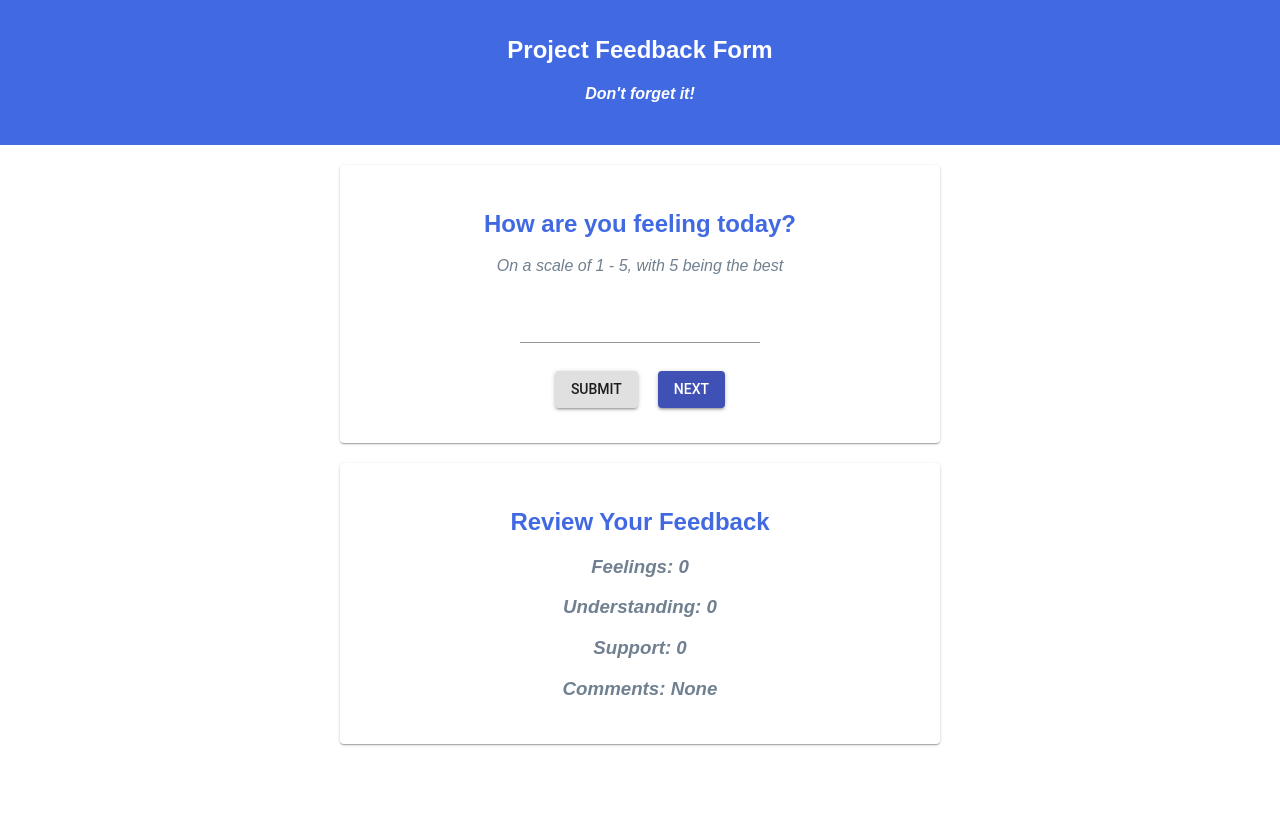
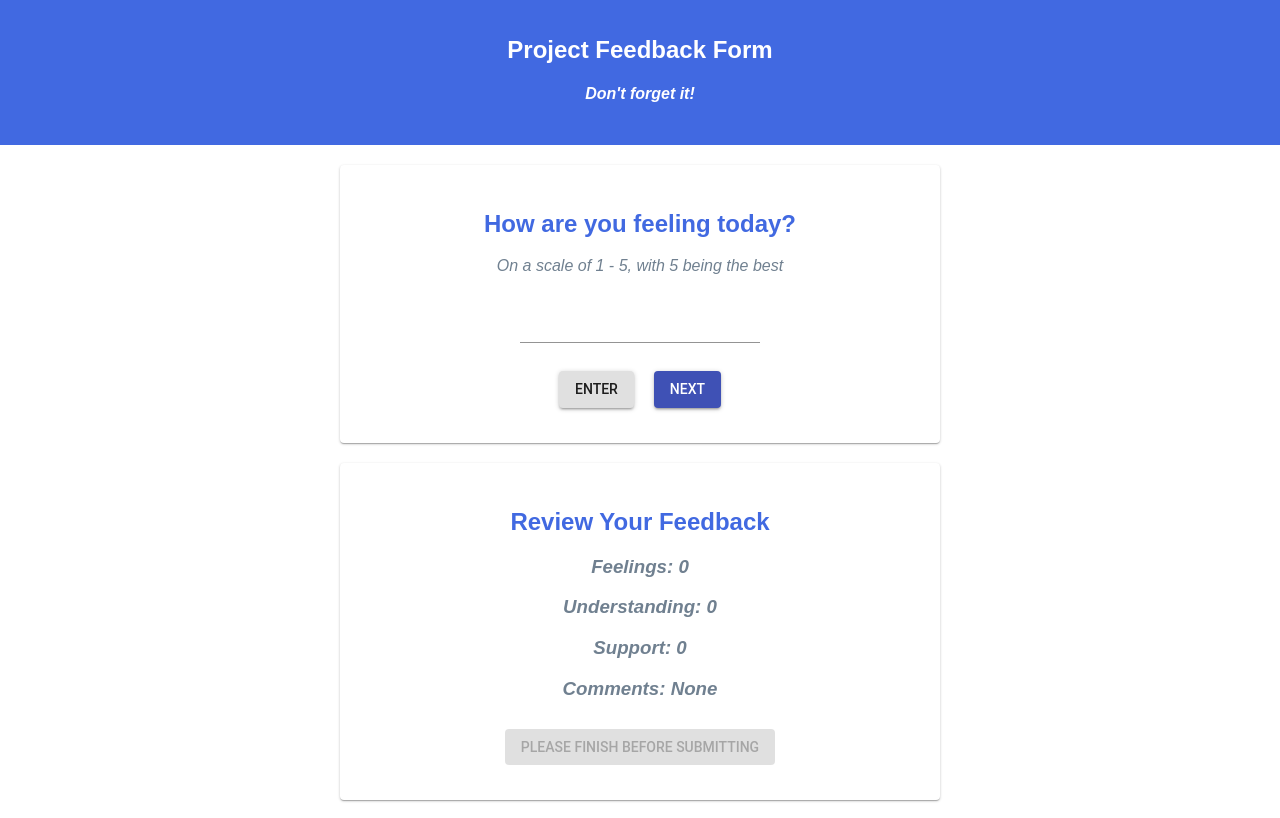
Before and after one commit to jamesctucker/full_stack_feedback_app, a React (Create React App) app: page /#/ in a window 1280 px wide. Built offline with nearby package versions, Linux system fonts and the light colour scheme.

Commit message:
added conditionally rendered submit/incomplete button

```diff
--- a/src/components/App/App.css
+++ b/src/components/App/App.css
@@ -55,6 +55,10 @@
   margin: 10px;
 }
 
+#Final-submit-btn {
+  margin: 10px;
+}
+
 h2 {
   color: royalblue;
 }
--- a/src/components/Comments/Comments.js
+++ b/src/components/Comments/Comments.js
@@ -9,7 +9,7 @@ import '../App/App.css';
 
 
 class Comments extends Component {
-    handleNextBtn = (event) => {
+    handleSubmitFinalFeedback = (event) => {
         let feedbackRating = {
             feeling: this.props.reduxStore.feeling,
             understanding: this.props.reduxStore.understanding,
@@ -42,6 +42,19 @@ class Comments extends Component {
         })
     }
     render() {
+        let status = '';
+        let text = '';
+        if (this.props.reduxStore.feeling === 0 ||
+            this.props.reduxStore.understanding === 0 ||
+            this.props.reduxStore.support === 0 ||
+            this.props.reduxStore.comments === '') {
+            text = "Please Finish Before Submitting"
+            status = true;
+
+        } else {
+            text = "Submit Final Feedback"
+            status = false;
+        }
         return (
             <div>
                 <header className="App-header">
@@ -58,9 +71,7 @@ class Comments extends Component {
                         <br />
                         <br />
                         <Button id="Submit-btn" variant="contained"
-                            onClick={this.handleSubmitBtn}>Submit</Button>
-                        <Button id="Next-btn" color="primary" variant="contained"
-                            onClick={this.handleNextBtn}>Next</Button>
+                            onClick={this.handleSubmitBtn}>Enter</Button>
                     </Card>
                 </div>
                 <div className="Feedback-review">
@@ -70,6 +81,8 @@ class Comments extends Component {
                         <h3>Understanding: {this.props.reduxStore.understanding}</h3>
                         <h3>Support: {this.props.reduxStore.support}</h3>
                         <h3>Comments: {this.props.reduxStore.comments}</h3>
+                        <Button id="Final-submit-btn" color="primary" variant="contained"
+                            disabled={status} onClick={this.handleSubmitFinalFeedback}>{text}</Button>
                     </Card>
                 </div>
             </div>
--- a/src/components/Home/Home.js
+++ b/src/components/Home/Home.js
@@ -35,6 +35,19 @@ class Home extends Component {
 
 
     render() {
+        let status = '';
+        let text = '';
+        if (this.props.reduxStore.feeling === 0 ||
+            this.props.reduxStore.understanding === 0 ||
+            this.props.reduxStore.support === 0 ||
+            this.props.reduxStore.comments === '') {
+            text = "Please Finish Before Submitting"
+            status = true;
+
+        } else {
+            text = "Submit Final Feedback"
+            status = false;
+        }
         return (
             <div>
                 <header className="App-header">
@@ -51,7 +64,7 @@ class Home extends Component {
                         <br />
                         <br />
                         <Button id="Submit-btn" variant="contained"
-                            onClick={this.handleSubmitBtn}>Submit</Button>
+                            onClick={this.handleSubmitBtn}>Enter</Button>
                         <Button id="Next-btn" color="primary" variant="contained"
                             onClick={this.handleNextBtn}>Next</Button>
                     </Card>
@@ -63,6 +76,8 @@ class Home extends Component {
                         <h3>Understanding: {this.props.reduxStore.understanding}</h3>
                         <h3>Support: {this.props.reduxStore.support}</h3>
                         <h3>Comments: {this.props.reduxStore.comments}</h3>
+                        <Button id="Final-submit-btn" color="primary" variant="contained"
+                            disabled={status} onClick={this.handleSubmitFinalFeedback}>{text}</Button>
                     </Card>
                 </div>
             </div>
--- a/src/components/Support/Support.js
+++ b/src/components/Support/Support.js
@@ -26,6 +26,19 @@ class Support extends Component {
         })
     }
     render() {
+        let status = '';
+        let text = '';
+        if (this.props.reduxStore.feeling === 0 ||
+            this.props.reduxStore.understanding === 0 ||
+            this.props.reduxStore.support === 0 ||
+            this.props.reduxStore.comments === '') {
+            text = "Please Finish Before Submitting"
+            status = true;
+
+        } else {
+            text = "Submit Final Feedback"
+            status = false;
+        }
         return (
             <div>
                 <header className="App-header">
@@ -42,7 +55,7 @@ class Support extends Component {
                         <br />
                         <br />
                         <Button id="Submit-btn" variant="contained"
-                            onClick={this.handleSubmitBtn}>Submit</Button>
+                            onClick={this.handleSubmitBtn}>Enter</Button>
                         <Button id="Next-btn" color="primary" variant="contained"
                             onClick={this.handleNextBtn}>Next</Button>
                     </Card>
@@ -54,6 +67,8 @@ class Support extends Component {
                         <h3>Understanding: {this.props.reduxStore.understanding}</h3>
                         <h3>Support: {this.props.reduxStore.support}</h3>
                         <h3>Comments: {this.props.reduxStore.comments}</h3>
+                        <Button id="Final-submit-btn" color="primary" variant="contained"
+                            disabled={status} onClick={this.handleSubmitFinalFeedback}>{text}</Button>
                     </Card>
                 </div>
             </div>
--- a/src/components/Understanding/Understanding.js
+++ b/src/components/Understanding/Understanding.js
@@ -27,6 +27,19 @@ class Understanding extends Component {
         })
     }
     render() {
+        let status = '';
+        let text = '';
+        if (this.props.reduxStore.feeling === 0 ||
+            this.props.reduxStore.understanding === 0 ||
+            this.props.reduxStore.support === 0 ||
+            this.props.reduxStore.comments === '') {
+            text = "Please Finish Before Submitting"
+            status = true;
+
+        } else {
+            text = "Submit Final Feedback"
+            status = false;
+        }
         return (
             <div>
                 <header className="App-header">
@@ -43,7 +56,7 @@ class Understanding extends Component {
                         <br />
                         <br />
                         <Button id="Submit-btn" variant="contained"
-                            onClick={this.handleSubmitBtn}>Submit</Button>
+                            onClick={this.handleSubmitBtn}>Enter</Button>
                         <Button id="Next-btn" color="primary" variant="contained"
                             onClick={this.handleNextBtn}>Next</Button>
                     </Card>
@@ -55,6 +68,8 @@ class Understanding extends Component {
                         <h3>Understanding: {this.props.reduxStore.understanding}</h3>
                         <h3>Support: {this.props.reduxStore.support}</h3>
                         <h3>Comments: {this.props.reduxStore.comments}</h3>
+                        <Button id="Final-submit-btn" color="primary" variant="contained"
+                            disabled={status} onClick={this.handleSubmitFinalFeedback}>{text}</Button>
                     </Card>
                 </div>
             </div>
```
